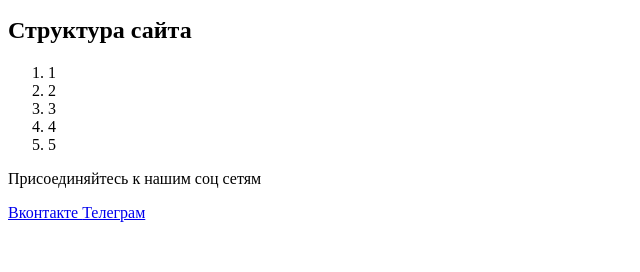
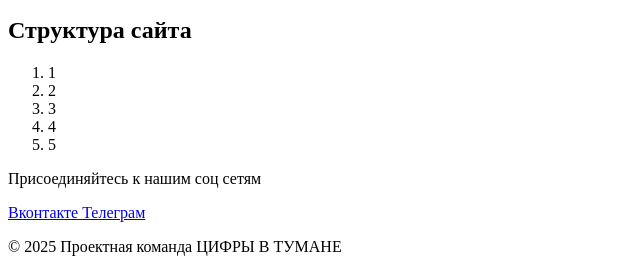
Before and after one commit to T3mich00000/Practice2025, a plain HTML site: page site/about.html in a window 1280 px wide. Shown: the part 730-1002 px from the top of the page, without its empty margins (0-640 px from the left). Before the commit the page ends 960 px from the top, so only its background shows below. Drawn offline with Linux system fonts and the light colour scheme.

Commit message:
feat: realize footer for about

```diff
--- a/site/about.html
+++ b/site/about.html
@@ -157,5 +157,19 @@
                 </div>
             </section>
         </main>
+
+
+        <footer class="site-footer">
+            <div class="container">
+                <p>
+                     © <span id="year"></span> Проектная команда ЦИФРЫ В ТУМАНЕ
+                </p>
+            </div>
+        </footer>
+
+        <script>
+            document.getElementById('year').textContent = new Date().getFullYear();
+        </script>
+
     </body>
     </html>
```
